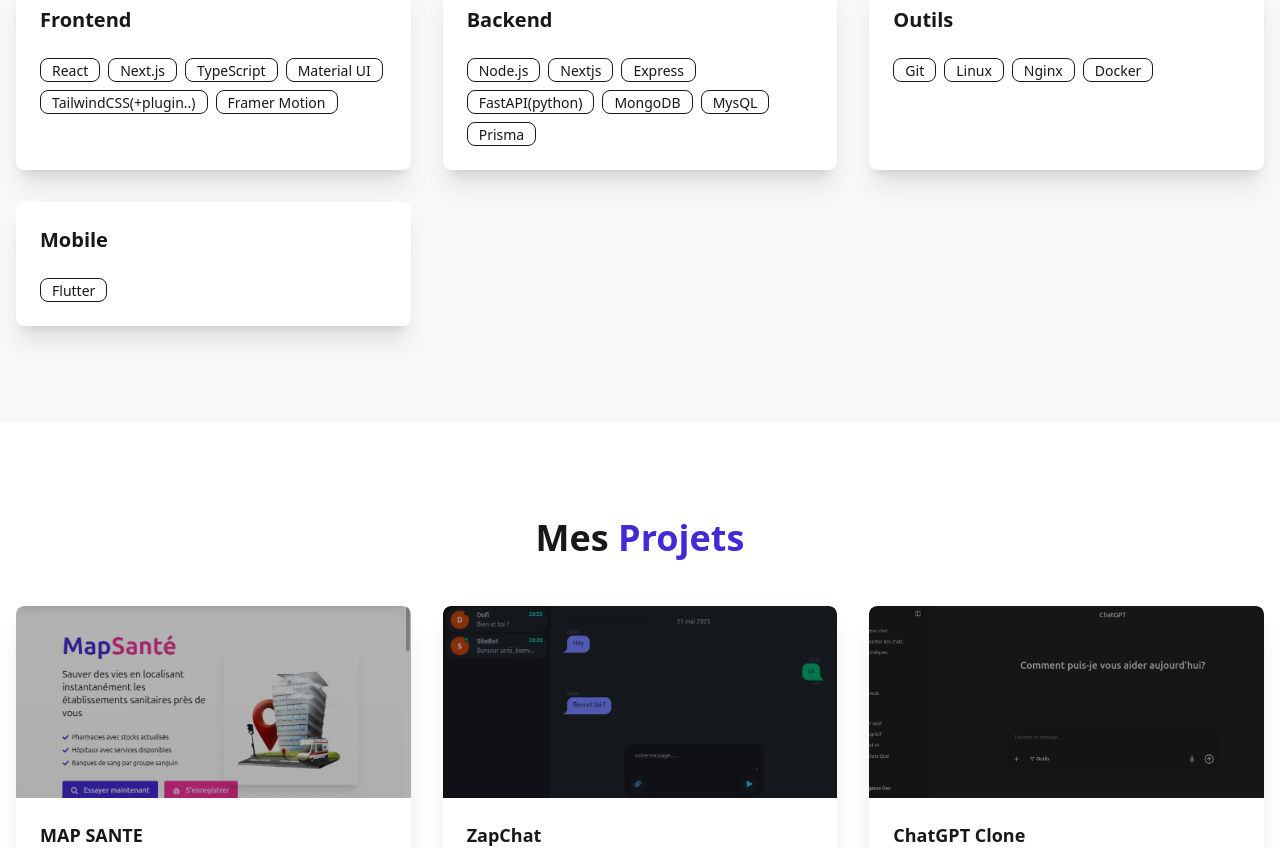
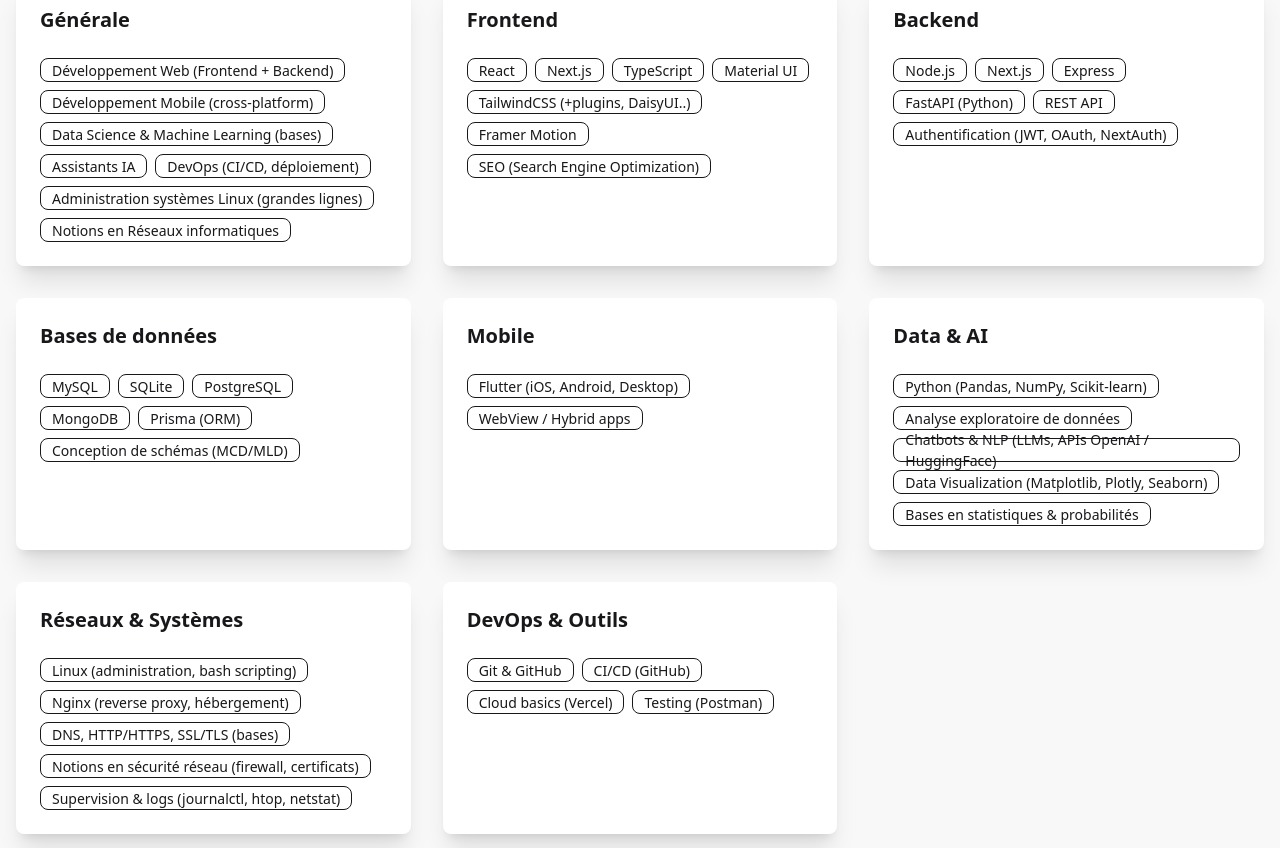
Before and after one commit to MoiseAganze/new_portfolio, a Next.js app: page / in a window 1280 px wide. Shown: the part 760-1608 px from the top of the page. Built offline with nearby package versions, Linux system fonts and the light colour scheme.

Commit message:
add skills

```diff
--- a/app/composants/SkillSection.tsx
+++ b/app/composants/SkillSection.tsx
@@ -2,6 +2,18 @@
 import { containerVariants, itemVariants } from "../utils/framerMotionUtils";
 export const SkillsSection = () => {
   const skills = [
+    {
+      category: "Générale",
+      items: [
+        "Développement Web (Frontend + Backend)",
+        "Développement Mobile (cross-platform)",
+        "Data Science & Machine Learning (bases)",
+        "Assistants IA",
+        "DevOps (CI/CD, déploiement)",
+        "Administration systèmes Linux (grandes lignes)",
+        "Notions en Réseaux informatiques",
+      ],
+    },
     {
       category: "Frontend",
       items: [
@@ -9,29 +21,65 @@
         "Next.js",
         "TypeScript",
         "Material UI",
-        "TailwindCSS(+plugin..)",
+        "TailwindCSS (+plugins, DaisyUI..)",
         "Framer Motion",
+        "SEO (Search Engine Optimization)",
       ],
     },
     {
       category: "Backend",
       items: [
         "Node.js",
-        "Nextjs",
+        "Next.js",
         "Express",
-        "FastAPI(python)",
-        "MongoDB",
-        "MysQL",
-        "Prisma",
+        "FastAPI (Python)",
+        "REST API",
+        "Authentification (JWT, OAuth, NextAuth)",
       ],
     },
     {
-      category: "Outils",
-      items: ["Git", "Linux", "Nginx", "Docker"],
+      category: "Bases de données",
+      items: [
+        "MySQL",
+        "SQLite",
+        "PostgreSQL",
+        "MongoDB",
+        "Prisma (ORM)",
+        "Conception de schémas (MCD/MLD)",
+      ],
     },
     {
       category: "Mobile",
-      items: ["Flutter"],
+      items: ["Flutter (iOS, Android, Desktop)", "WebView / Hybrid apps"],
+    },
+    {
+      category: "Data & AI",
+      items: [
+        "Python (Pandas, NumPy, Scikit-learn)",
+        "Analyse exploratoire de données",
+        "Chatbots & NLP (LLMs, APIs OpenAI / HuggingFace)",
+        "Data Visualization (Matplotlib, Plotly, Seaborn)",
+        "Bases en statistiques & probabilités",
+      ],
+    },
+    {
+      category: "Réseaux & Systèmes",
+      items: [
+        "Linux (administration, bash scripting)",
+        "Nginx (reverse proxy, hébergement)",
+        "DNS, HTTP/HTTPS, SSL/TLS (bases)",
+        "Notions en sécurité réseau (firewall, certificats)",
+        "Supervision & logs (journalctl, htop, netstat)",
+      ],
+    },
+    {
+      category: "DevOps & Outils",
+      items: [
+        "Git & GitHub",
+        "CI/CD (GitHub)",
+        "Cloud basics (Vercel)",
+        "Testing (Postman)",
+      ],
     },
   ];
 
```
